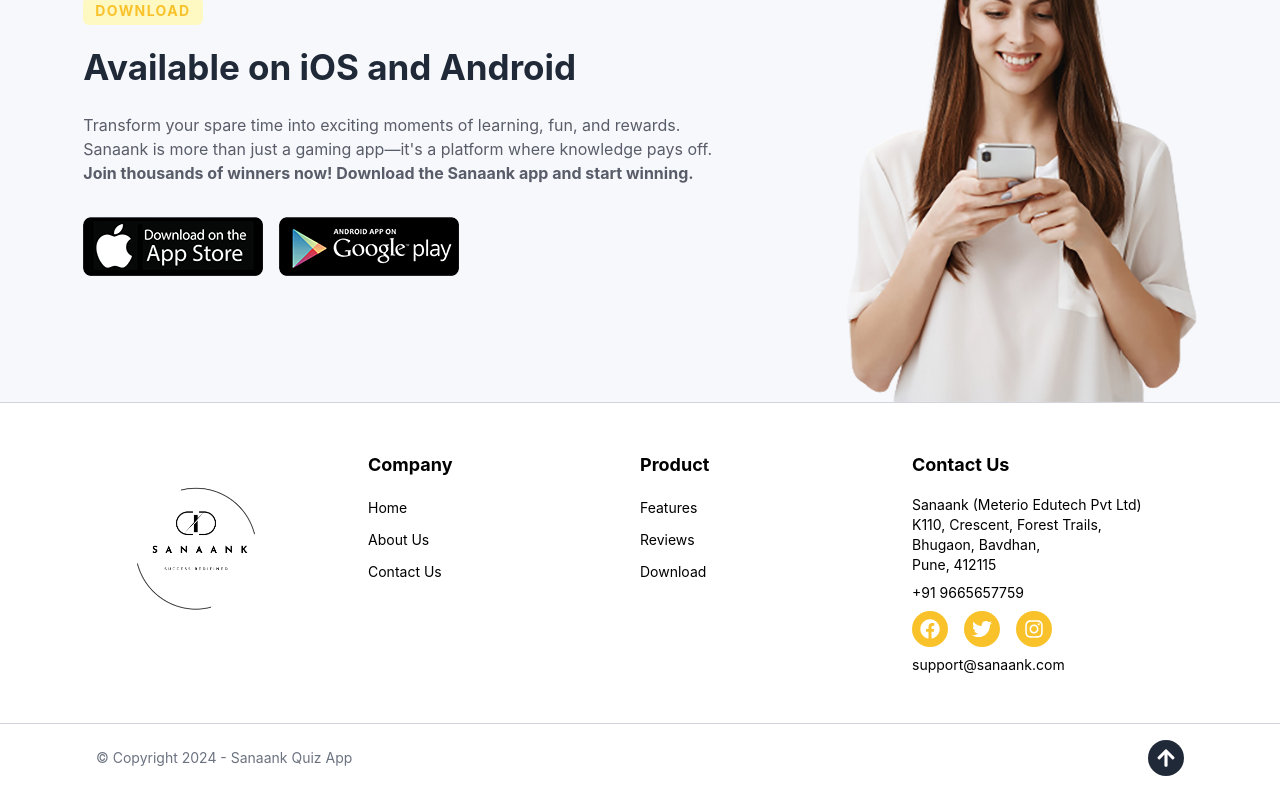
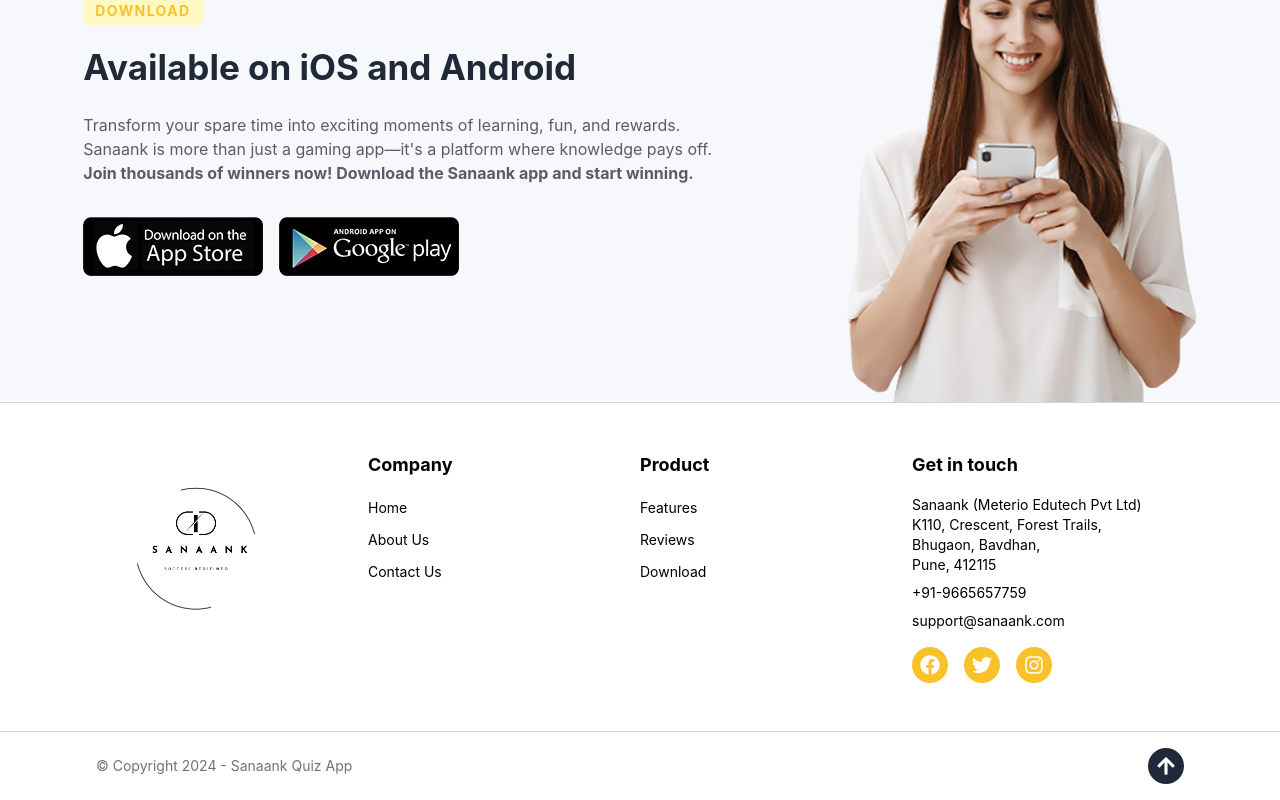
Before and after one commit to Sanaank-Official/website, a Next.js app: page / in a window 1280 px wide. Shown: the part 3697-4497 px from the top of the page. Built offline with nearby package versions, Linux system fonts and the light colour scheme.

Commit message:
footer fixed

```diff
--- a/src/components/Footer.js
+++ b/src/components/Footer.js
@@ -94,7 +94,7 @@
 						{/* Contact Us Section */}
 						<div className="w-full lg:w-1/4 hidden lg:block">
 							<h3 className="font-bold text-lg mb-4">
-								Contact Us
+								Get in touch
 							</h3>
 							<ul className="space-y-2">
 								<li className="text-sm">
@@ -103,8 +103,15 @@
 									<br /> Bhugaon, Bavdhan,
 									<br /> Pune, 412115
 								</li>
-								<li className="text-sm">+91 9665657759</li>
-								<li className="flex space-x-4">
+								<li className="text-sm">+91-9665657759</li>
+								<li className="text-sm">
+									<a
+										href="mailto:support@sanaank.com"
+										className="hover:text-gray-600">
+										support@sanaank.com
+									</a>
+								</li>
+								<li className="flex space-x-4 pt-2">
 									<a
 										href="#"
 										className="p-2 rounded-full bg-customYellow text-white">
@@ -119,13 +126,6 @@
 										href="#"
 										className="p-2 rounded-full bg-customYellow text-white">
 										<FaInstagram size={20} />
-									</a>
-								</li>
-								<li className="text-sm">
-									<a
-										href="mailto:support@sanaank.com"
-										className="hover:text-gray-600">
-										support@sanaank.com
 									</a>
 								</li>
 							</ul>
@@ -143,7 +143,7 @@
 					</p>
 					<div className="flex flex-row gap-10">
 						{/* Social Media */}
-						<div className="flex space-x-4 mb-2 md:flex mt-2 md:hidden">
+						<div className="flex space-x-4 mb-2 mt-2 md:hidden">
 							<a
 								href="#"
 								className="p-2 rounded-full bg-customYellow text-white">
```
